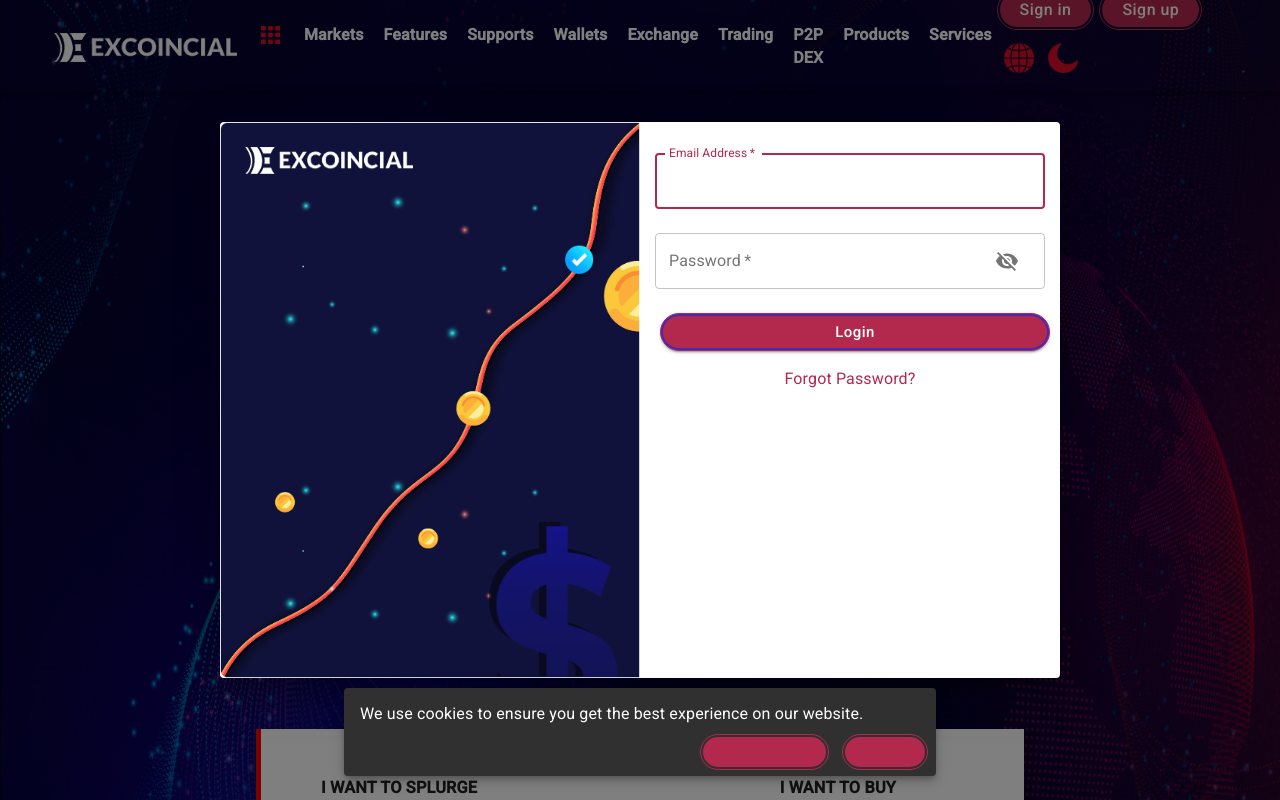
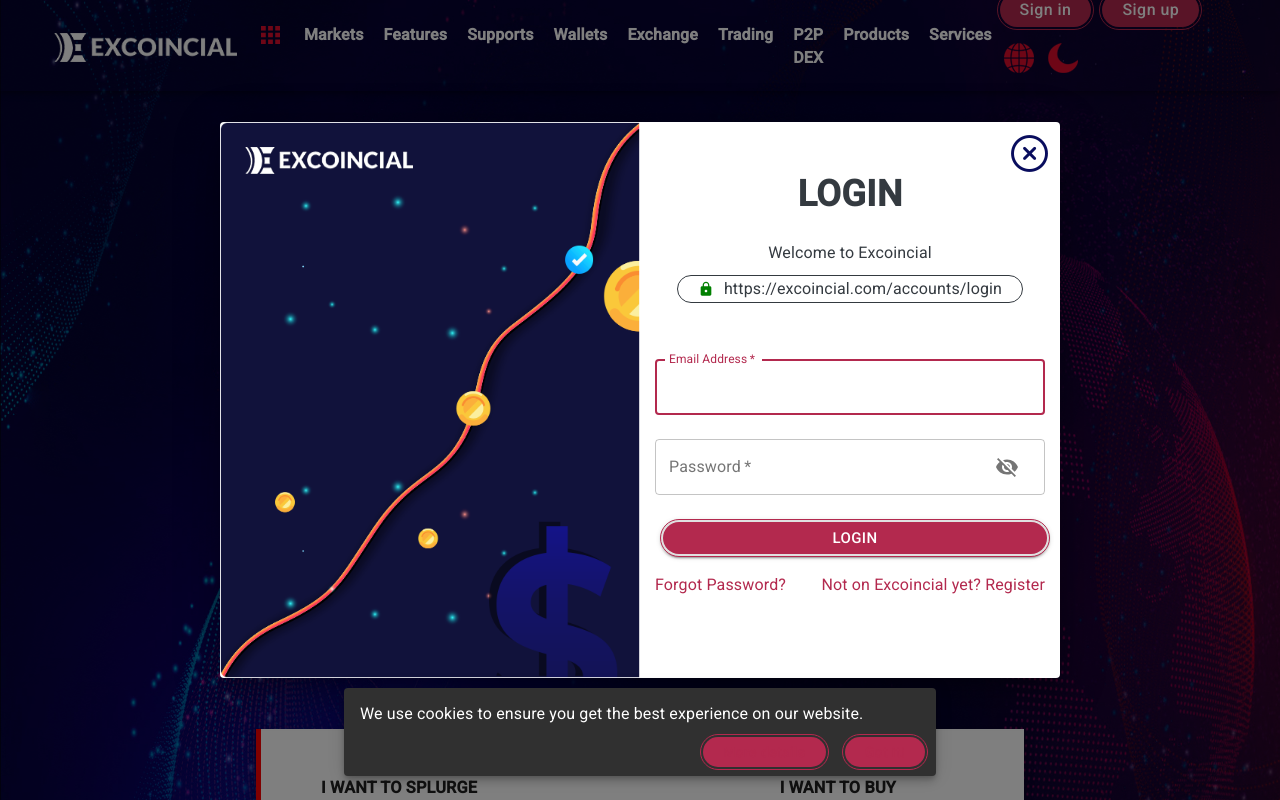
Before and after one commit to hackervipvhp/CoinExchangePlatform, a React (Create React App) app in the folder Ruby_on_Rails_ReactJS/excoincial-ui/: page / in a window 1280 px wide. Both pictures are taken after a click on the button "Sign in". Shown: the top 800 px of the page. Built offline with nearby package versions, Linux system fonts and the light colour scheme; a web font is replaced by a local one.

Commit message:
11 Aug 2020 8:50 : update login and register dialog by piety

```diff
--- a/Ruby_on_Rails_ReactJS/excoincial-ui/src/logged_out/components/register_login/ChangePasswordDialog.js
+++ b/Ruby_on_Rails_ReactJS/excoincial-ui/src/logged_out/components/register_login/ChangePasswordDialog.js
@@ -13,7 +13,7 @@
 
 const styles = (theme) => ({
   dialogContent: {
-    paddingTop: theme.spacing(2),
+    padding: theme.spacing(2),
   },
   dialogActions: {
     paddingTop: theme.spacing(2),
--- a/Ruby_on_Rails_ReactJS/excoincial-ui/src/logged_out/components/register_login/DialogSelector.js
+++ b/Ruby_on_Rails_ReactJS/excoincial-ui/src/logged_out/components/register_login/DialogSelector.js
@@ -33,6 +33,7 @@
             openTermsDialog={openTermsDialog}
             status={registerStatus}
             setStatus={setRegisterStatus}
+            openLoginDialog={openLoginDialog}
           />
         );
       case "termsOfService":
@@ -44,6 +45,7 @@
             status={loginStatus}
             setStatus={setLoginStatus}
             openChangePasswordDialog={openChangePasswordDialog}
+            openRegisterDialog={openRegisterDialog}
           />
         );
       case "changePassword":
--- a/Ruby_on_Rails_ReactJS/excoincial-ui/src/logged_out/components/register_login/LoginDialog.js
+++ b/Ruby_on_Rails_ReactJS/excoincial-ui/src/logged_out/components/register_login/LoginDialog.js
@@ -14,6 +14,7 @@
 import HighlightedInformation from "../../../shared/components/HighlightedInformation";
 import ButtonCircularProgress from "../../../shared/components/ButtonCircularProgress";
 import VisibilityPasswordTextField from "../../../shared/components/VisibilityPasswordTextField";
+import LockIcon from "@material-ui/icons/Lock";
 
 const styles = (theme) => ({
   forgotPassword: {
@@ -34,6 +35,39 @@
   formControlLabel: {
     marginRight: 0,
   },
+  title: {
+    color: theme.palette.common.black,
+    fontSize: 36,
+    fontWeight:900,
+  },
+  checkURL:{
+    marginTop:20,
+    color:theme.palette.common.black,
+    fontSize: 16,
+  },
+  suggestURL: {
+    marginTop:10,
+    display: `flex`,
+    marginLeft: `auto`,
+    marginRight: `auto`,
+    marginBottom: 40,
+    width: `fit-content`,
+    padding: `1px 20px`,
+    color: theme.palette.common.black,
+    border: `1px solid ${theme.palette.common.black}`,
+    borderRadius: `30px`,
+    fontSize: 16,
+  },
+  LockIcon:{
+    color: `green`,
+    fontSize: 16,
+    marginTop: 4,
+    marginRight:10,
+  },
+  actionsDiv: {
+    display: `flex`,
+    justifyContent: `space-between`,
+  }
 });
 
 function LoginDialog(props) {
@@ -44,6 +78,7 @@
     onClose,
     openChangePasswordDialog,
     status,
+    openRegisterDialog
   } = props;
   const [isLoading, setIsLoading] = useState(false);
   const [isPasswordVisible, setIsPasswordVisible] = useState(false);
@@ -84,6 +119,28 @@
         headline="Login"
         content={
           <Fragment>
+            <Typography
+              align="center"
+              className={classes.title}
+            >
+              LOGIN
+            </Typography>
+            <Typography
+              align="center"
+              className={classes.checkURL}
+            >
+              Welcome to Excoincial
+            </Typography>
+            <Typography
+              align="center"
+              className={classes.suggestURL}
+            >
+              <div style={{height:20}}>
+                <LockIcon className={classes.LockIcon} />
+              </div>
+              https://excoincial.com/accounts/login
+            </Typography>
+
             <TextField
               variant="outlined"
               margin="normal"
@@ -142,13 +199,14 @@
               type="submit"
               fullWidth
               variant="contained"
-              color="secondary"
               disabled={isLoading}
               size="large"
+              style={{color: `#fff`}}
             >
-              Login
+              LOGIN
               {isLoading && <ButtonCircularProgress />}
             </Button>
+            <div className={classes.actionsDiv}>
               <Typography
                 align="center"
                 className={classNames(
@@ -171,6 +229,29 @@
               >
                 Forgot Password?
               </Typography>
+              <Typography
+                align="center"
+                className={classNames(
+                  classes.forgotPassword,
+                  isLoading ? classes.disabledText : null
+                )}
+                color="primary"
+                onClick={isLoading ? null : openRegisterDialog}
+                tabIndex={0}
+                role="button"
+                onKeyDown={(event) => {
+                  // For screenreaders listen to space and enter events
+                  if (
+                    (!isLoading && event.keyCode === 13) ||
+                    event.keyCode === 32
+                  ) {
+                    openRegisterDialog();
+                  }
+                }}
+              >
+                Not on Excoincial yet? Register
+              </Typography>
+            </div>
           </Fragment>
         }
       />
@@ -185,6 +266,7 @@
   openChangePasswordDialog: PropTypes.func.isRequired,
   history: PropTypes.object.isRequired,
   status: PropTypes.string,
+  openRegisterDialog: PropTypes.func.isRequired,
 };
 
 export default withRouter(withStyles(styles)(LoginDialog));
--- a/Ruby_on_Rails_ReactJS/excoincial-ui/src/logged_out/components/register_login/RegisterDialog.js
+++ b/Ruby_on_Rails_ReactJS/excoincial-ui/src/logged_out/components/register_login/RegisterDialog.js
@@ -1,5 +1,6 @@
 import React, { useState, useCallback, useRef, Fragment } from "react";
 import PropTypes from "prop-types";
+import classNames from "classnames";
 import {
   FormHelperText,
   TextField,
@@ -15,6 +16,21 @@
 import VisibilityPasswordTextField from "../../../shared/components/VisibilityPasswordTextField";
 
 const styles = (theme) => ({
+  forgotPassword: {
+    marginTop: theme.spacing(2),
+    color: theme.palette.primary.main,
+    cursor: "pointer",
+    "&:enabled:hover": {
+      color: theme.palette.primary.dark,
+    },
+    "&:enabled:focus": {
+      color: theme.palette.primary.dark,
+    },
+  },
+  disabledText: {
+    cursor: "auto",
+    color: theme.palette.text.disabled,
+  },
   link: {
     transition: theme.transitions.create(["background-color"], {
       duration: theme.transitions.duration.complex,
@@ -29,10 +45,25 @@
       color: theme.palette.primary.dark,
     },
   },
+  title: {
+    color: theme.palette.common.black,
+    fontSize: 28,
+    letterSpacing: 0,
+    fontWeight: 900,
+  },
+  checkURL:{
+    marginTop:20,
+    color:theme.palette.common.black,
+    fontSize: 16,
+  },
+  termsOfService: {
+    fontSize: 12,
+    letterSpacing: `-0.03em`
+  }
 });
 
 function RegisterDialog(props) {
-  const { setStatus, theme, onClose, openTermsDialog, status, classes } = props;
+  const { setStatus, theme, onClose, openTermsDialog, status, classes, openLoginDialog } = props;
   const [isLoading, setIsLoading] = useState(false);
   const [hasTermsOfServiceError, setHasTermsOfServiceError] = useState(false);
   const [isPasswordVisible, setIsPasswordVisible] = useState(false);
@@ -79,6 +110,18 @@
       hasCloseIcon
       content={
         <Fragment>
+          <Typography
+              align="center"
+              className={classes.title}
+            >
+              CREATE A FREE ACCOUNT
+            </Typography>
+            <Typography
+              align="center"
+              className={classes.checkURL}
+            >
+              Please check that you are visiting the correct URL
+            </Typography>
           <TextField
             variant="outlined"
             margin="normal"
@@ -171,8 +214,8 @@
               />
             }
             label={
-              <Typography variant="body1">
-                I agree to the
+              <Typography variant="body1" className={classes.termsOfService}>
+                I have read and agree to the
                 <span
                   className={classes.link}
                   onClick={isLoading ? null : openTermsDialog}
@@ -189,7 +232,7 @@
                   }}
                 >
                   {" "}
-                  terms of service
+                  Terms of Service. Excoincial Terms
                 </span>
               </Typography>
             }
@@ -219,6 +262,7 @@
         </Fragment>
       }
       actions={
+        <Fragment>
           <Button
             type="submit"
             fullWidth
@@ -227,9 +271,32 @@
             color="secondary"
             disabled={isLoading}
           >
-          Register
+            CREATE ACCOUNT
             {isLoading && <ButtonCircularProgress />}
           </Button>
+          <Typography
+            align="center"
+            className={classNames(
+              classes.forgotPassword,
+              isLoading ? classes.disabledText : null
+            )}
+            color="primary"
+            onClick={isLoading ? null : openLoginDialog}
+            tabIndex={0}
+            role="button"
+            onKeyDown={(event) => {
+              // For screenreaders listen to space and enter events
+              if (
+                (!isLoading && event.keyCode === 13) ||
+                event.keyCode === 32
+              ) {
+                openLoginDialog();
+              }
+            }}
+          >
+            Already registered? Log in
+          </Typography>
+        </Fragment>
       }
     />
   );
@@ -242,6 +309,7 @@
   status: PropTypes.string,
   setStatus: PropTypes.func.isRequired,
   classes: PropTypes.object.isRequired,
+  openLoginDialog: PropTypes.func.isRequired,
 };
 
 export default withStyles(styles, { withTheme: true })(RegisterDialog);
--- a/Ruby_on_Rails_ReactJS/excoincial-ui/src/logged_out/components/register_login/TermsOfServiceDialog.js
+++ b/Ruby_on_Rails_ReactJS/excoincial-ui/src/logged_out/components/register_login/TermsOfServiceDialog.js
@@ -24,6 +24,10 @@
   },
   backIcon: {
     marginRight: theme.spacing(1)
+  },
+  container:{
+    padding: 20,
+    scrollbarWidth: `thin`
   }
 });
 
@@ -32,7 +36,7 @@
   return (
     <Dialog open scroll="paper" onClose={onClose} hideBackdrop>
       <DialogTitle>Terms and Conditions</DialogTitle>
-      <DialogContent>
+      <DialogContent className={classes.container}>
         <Typography variant="h6" color="primary" paragraph>
           Introduction
         </Typography>
--- /dev/null
+++ b/Ruby_on_Rails_ReactJS/excoincial-ui/src/shared/components/DialogCloseIcon.js
@@ -0,0 +1,62 @@
+import React from "react";
+import PropTypes from "prop-types";
+import {
+  IconButton,
+  DialogTitle,
+  Typography,
+  Box,
+  withTheme
+} from "@material-ui/core";
+import CloseImage from "../../assets/images/cross.png";
+
+function DialogTitleWithCloseIcon(props) {
+  const {
+    theme,
+    paddingBottom,
+    onClose,
+    disabled,
+    title,
+    disablePadding
+  } = props;
+  return (
+    // <DialogTitle
+    //   style={{
+    //     paddingBottom: paddingBottom
+    //       ? paddingBottom && disablePadding
+    //         ? 0
+    //         : paddingBottom
+    //       : theme.spacing(3),
+    //     paddingLeft: disablePadding ? 0 : null,
+    //     paddingRight: disablePadding ? 0 : null,
+    //     paddingTop: disablePadding ? 0 : theme.spacing(2),
+    //     width: "100%"
+    //   }}
+    //   disableTypography
+    // >
+      <Box position="absolute" top={0} right={0}>
+        {/* <Typography variant="h5">{title}</Typography> */}
+        <IconButton
+          onClick={onClose}
+          // style={{ marginRight: 5, marginTop: 5 }}
+          disabled={disabled}
+          aria-label="Close"
+        >
+          <img
+            src={CloseImage}
+          />
+        </IconButton>
+      </Box>
+    // </DialogTitle>
+  );
+}
+
+DialogTitleWithCloseIcon.propTypes = {
+  theme: PropTypes.object,
+  paddingBottom: PropTypes.number,
+  onClose: PropTypes.func,
+  disabled: PropTypes.bool,
+  title: PropTypes.string,
+  disablePadding: PropTypes.bool
+};
+
+export default withTheme(DialogTitleWithCloseIcon);
--- a/Ruby_on_Rails_ReactJS/excoincial-ui/src/shared/components/FormDialog.js
+++ b/Ruby_on_Rails_ReactJS/excoincial-ui/src/shared/components/FormDialog.js
@@ -1,7 +1,7 @@
 import React from "react";
 import PropTypes from "prop-types";
 import { Dialog, DialogContent, Box, withStyles, Hidden } from "@material-ui/core";
-import DialogTitleWithCloseIcon from "./DialogTitleWithCloseIcon";
+import DialogCloseIcon from "./DialogCloseIcon";
 import DialogImage from "../../assets/images/Login-&-Signup.png";
 import LogoImage from "../../assets/images/Logo.png";
 
@@ -29,7 +29,8 @@
   },
   dialogContent1: {
     width: `50%`,
-    padding: `15px`
+    padding: `15px`,
+    marginTop: `30px`
   },
   dialogImage1: {
     width: `100%`,
@@ -71,11 +72,11 @@
       }}
       hideBackdrop={hideBackdrop ? hideBackdrop : false}
     >
-      {/* <DialogTitleWithCloseIcon
+      <DialogCloseIcon
         title={headline}
         onClose={onClose}
         disabled={loading}
-      /> */}
+      />
       <DialogContent className={classes.dialogContent}>
         <Hidden smDown>
           <div className={classes.dialogImage}>
```
Lines whose indentation alone changed are shown as unchanged.
